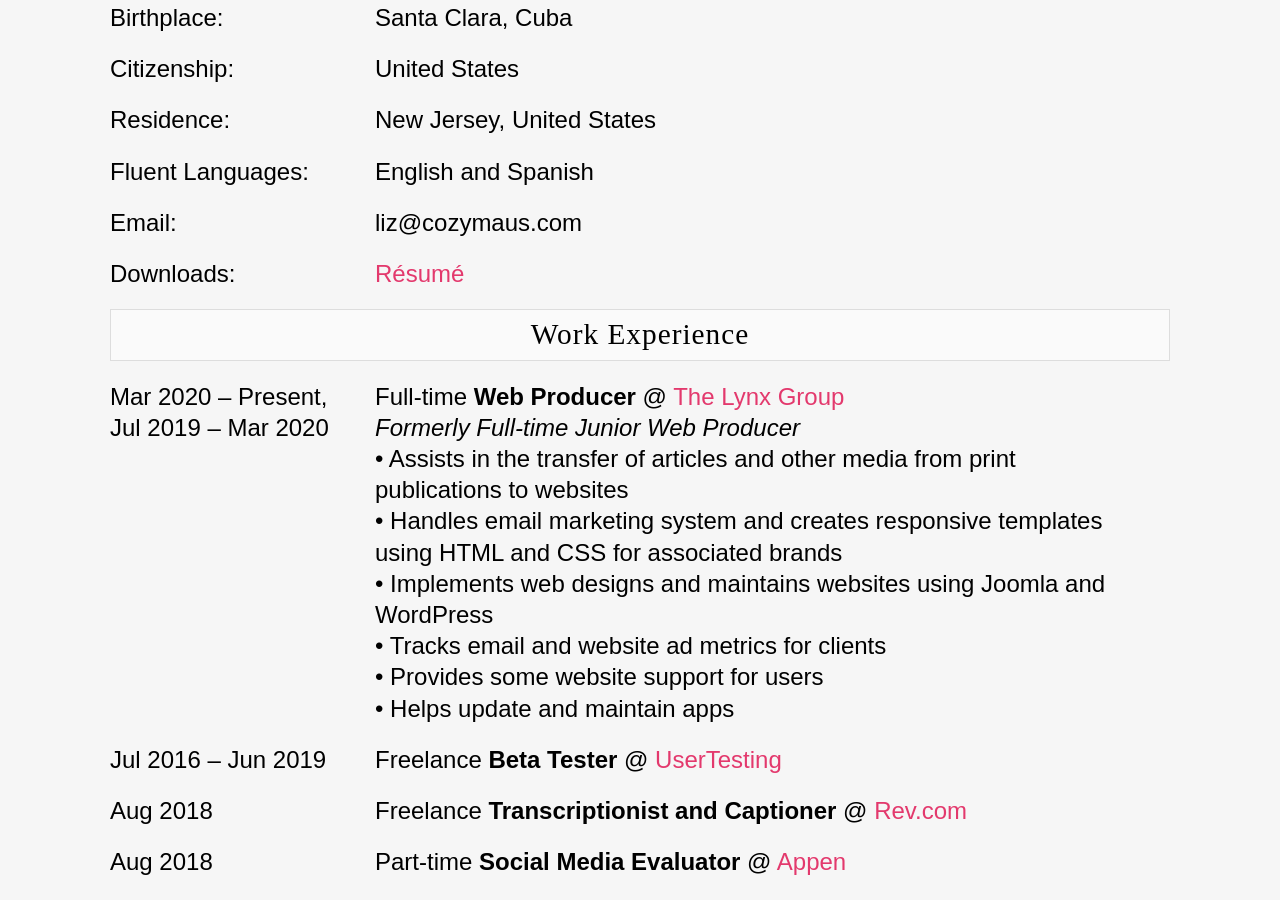
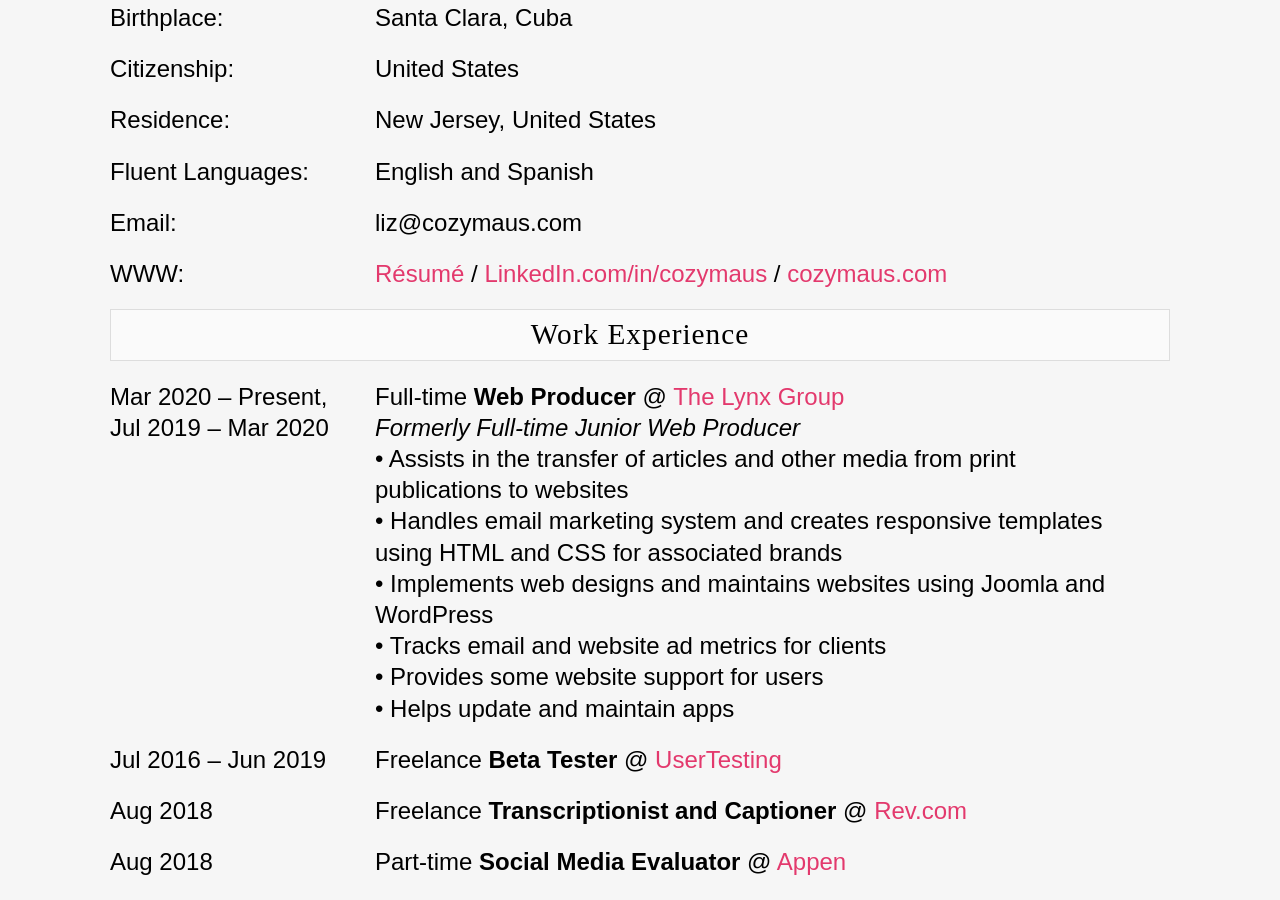
Before and after one commit to liz-lorena/2020, a Jekyll site: the page built from cv/index.html, in a window 1280 px wide and 900 px high, scrolled down 422 px. Built offline with Jekyll 4.4.1, drawn with Linux system fonts in a browser that asks for light colours.

Commit message:
Update index.html

```diff
--- a/cv/index.html
+++ b/cv/index.html
@@ -20,7 +20,7 @@
 
 	<div class="columnOne"><p>Email:</p></div><div class="columnTwo"><p><email></email></p></div>
 
-	<div class="columnOne"><p>Downloads:</p></div><div class="columnTwo"><p><a href="/resume.pdf" target="_blank">Résumé</a></p></div>
+	<div class="columnOne"><p>WWW:</p></div><div class="columnTwo"><p><a href="/resume.pdf" target="_blank">Résumé</a> / <a href="https://linkedin.com/in/cozymaus" target="_blank">LinkedIn.com/in/cozymaus</a> / <a href="https://cozymaus.com" target="_blank">cozymaus.com</a></p></div>
 
 </div>
 
```
